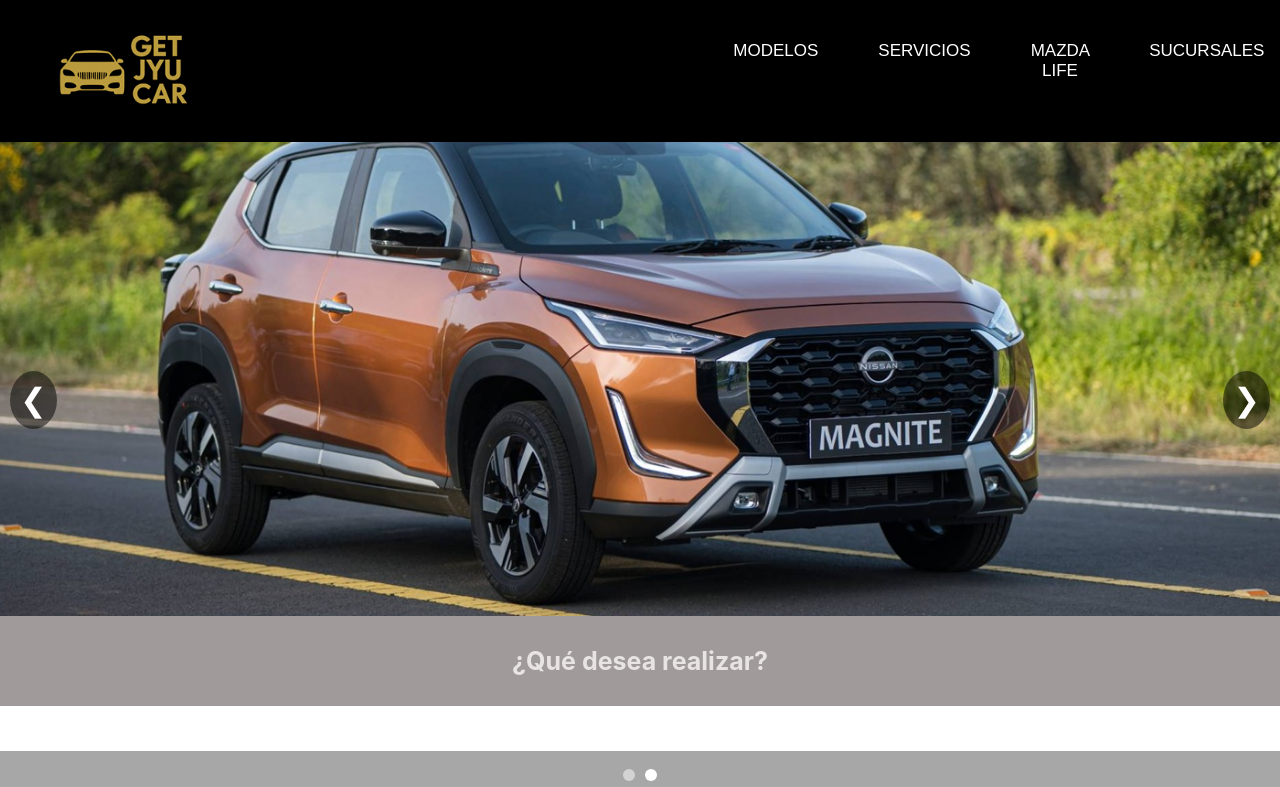
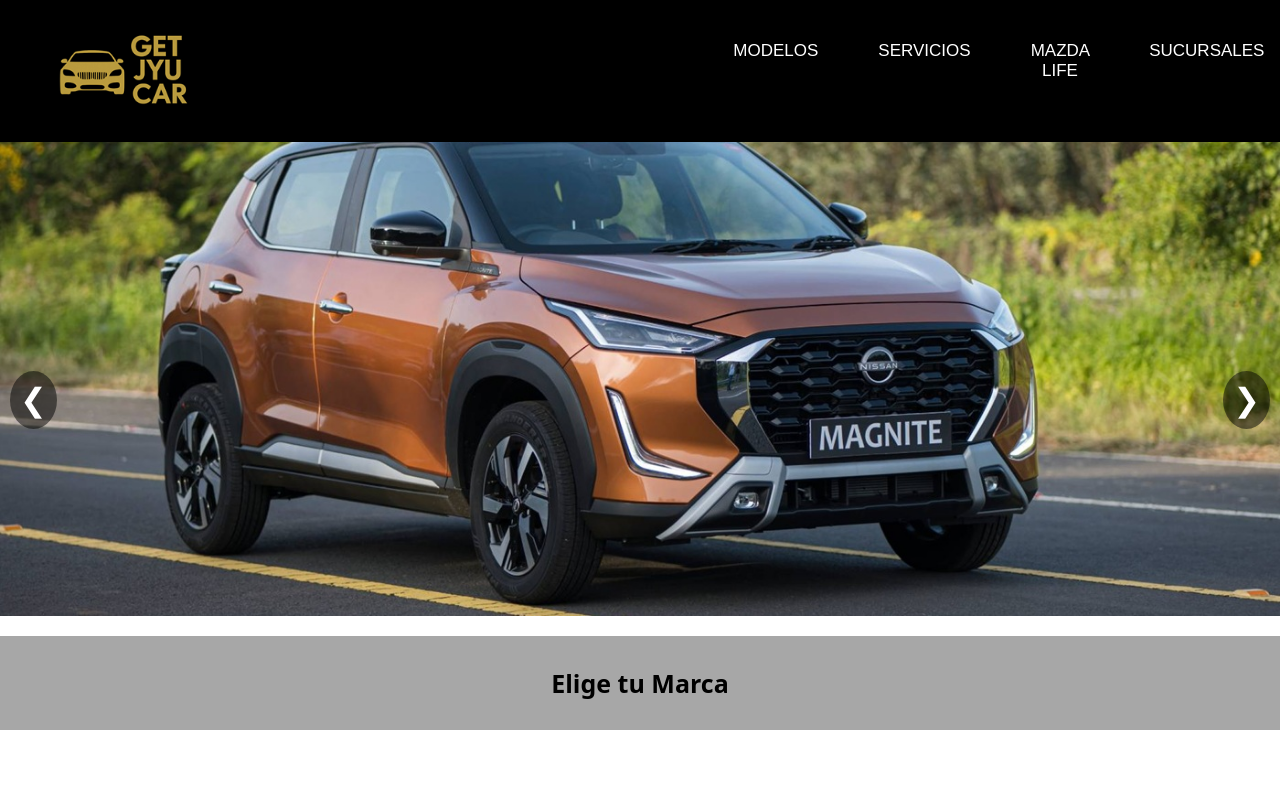
Before and after one commit to yeraloropeza01/Cibertec_DEW01, a React (Create React App) app in the folder trabajofinal/: page / in a window 1280 px wide. Shown: the top 787 px of the page. Built offline with nearby package versions, Linux system fonts and the light colour scheme.

Commit message:
cambios header

```diff
--- a/trabajofinal/src/componentes/Header.css
+++ b/trabajofinal/src/componentes/Header.css
@@ -95,18 +95,6 @@ width:100%;
   transition: opacity 0.5s ease-in-out;
   opacity: 1;
 }
-.titulo{
- width: 100%;
- text-align: center;
- padding-top: 30px;
- padding-bottom: 30px;
- padding-bottom: auto;
- font-size: 25px;
- margin-top: 0;
- background-color: rgb(161, 154, 154);
- color: #e9e4e4;
-  display: block;
-}
 
 .main {
   margin-top: 100px; /* igual a la altura del header */
--- a/trabajofinal/src/componentes/Header.jsx
+++ b/trabajofinal/src/componentes/Header.jsx
@@ -81,10 +81,6 @@ const Header = () =>{
                 ))}
               </div>
             </div>
-
-               <div>
-                  <h1 className="titulo">¿Qué desea realizar?</h1>
-              </div>
       </article>
     </section>
   </main>
```
